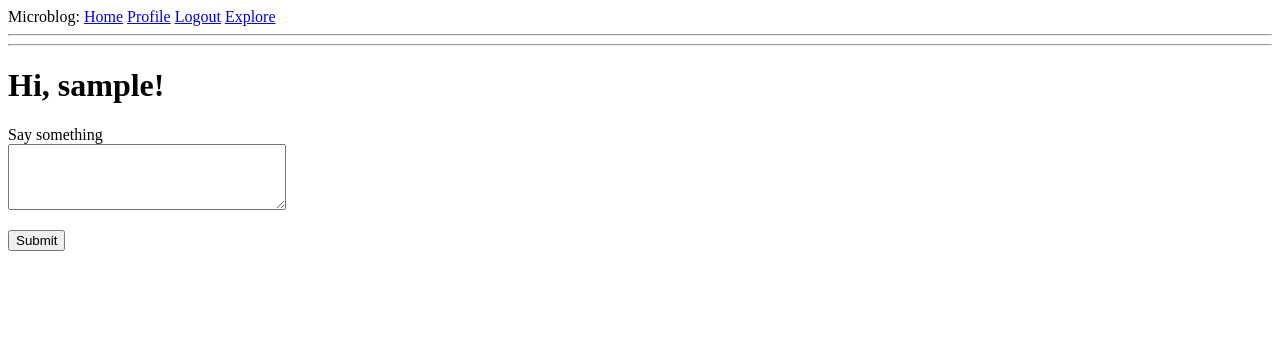
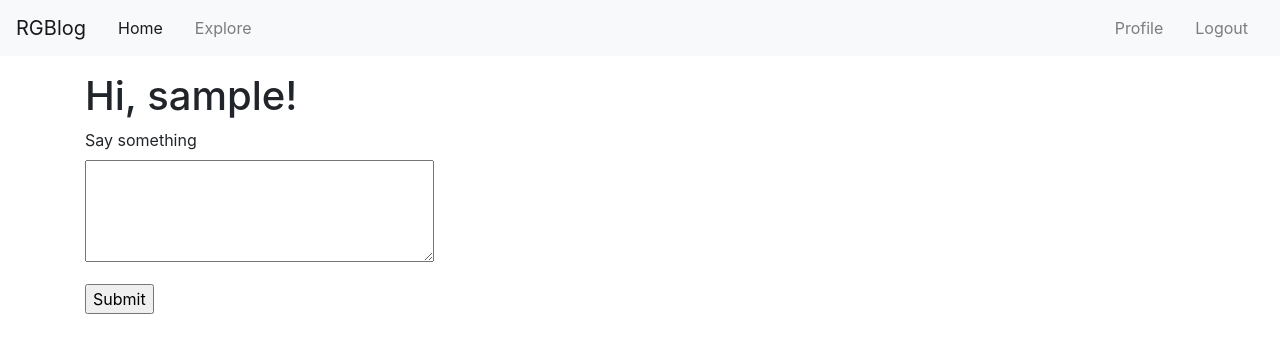
Before and after one commit to RamiGaggi/rami-gaggi-blog, a Flask app: page / in a window 1280 px wide. Shown: the top 353 px of the page. Run offline with Flask 2, Linux system fonts and the light colour scheme; the visitor is signed in with stand-in values (Sample User, id 1); data comes from the database, SQL or seed files in the repository; data that the repository does not hold is empty; some libraries are stand-ins or nearby versions.

Commit message:
feat: add bootstrap, make stylish layout

```diff
--- a/app/__init__.py
+++ b/app/__init__.py
@@ -4,6 +4,7 @@ from logging.handlers import RotatingFileHandler, SMTPHandler
 
 from app.config import Config
 from flask import Flask
+from flask_bootstrap import Bootstrap
 from flask_login import LoginManager
 from flask_mail import Mail
 from flask_migrate import Migrate
@@ -17,6 +18,7 @@ migrate = Migrate(app, db)
 login = LoginManager(app)
 login.login_view = 'login'
 mail = Mail(app)
+bootstrap = Bootstrap(app)
 
 from app import errors, models, views
 
--- a/app/templates/404.html
+++ b/app/templates/404.html
@@ -1,6 +1,6 @@
 {% extends "base.html" %}
 
-{% block content %}
+{% block app_content %}
     <h1>Page Not Found</h1>
     <p><a href="{{ url_for('index') }}">Back</a></p>
 {% endblock %}
--- a/app/templates/500.html
+++ b/app/templates/500.html
@@ -1,6 +1,6 @@
 {% extends "base.html" %}
 
-{% block content %}
+{% block app_content %}
     <h1>An unexpected error has occurred</h1>
     <p>The administrator has been notified. Sorry for the inconvenience!</p>
     <p><a href="{{ url_for('index') }}">Back</a></p>
--- /dev/null
+++ b/app/templates/_navbar.html
@@ -0,0 +1,31 @@
+<nav class="navbar navbar-expand-lg navbar-light bg-light mb-3">
+    <a class="navbar-brand" href="#">RGBlog</a>
+    <button class="navbar-toggler" type="button" data-toggle="collapse" data-target="#navbarTogglerDemo02" aria-controls="navbarTogglerDemo02" aria-expanded="false" aria-label="Toggle navigation">
+      <span class="navbar-toggler-icon"></span>
+    </button>
+
+    <div class="collapse navbar-collapse" id="navbarTogglerDemo02">
+        <ul class="navbar-nav mr-auto mt-2 mt-lg-0">
+            <li class="nav-item active mx-2">
+                <a class="nav-link" href="{{ url_for('index') }}">Home</a>
+            </li>
+            <li class="nav-item mx-2">
+                <a class="nav-link" href="{{ url_for('explore') }}">Explore</a>
+            </li>
+        </ul>
+        <ul class="navbar-nav navbar-right">
+            {% if current_user.is_anonymous %}
+                <li class="nav-item mx-2">
+                    <a class="nav-link" href="{{ url_for('login') }}">Login</a>
+                </li>
+            {% else %}
+                <li class="nav-item mx-2">
+                    <a class="nav-link" href="{{ url_for('user', username=current_user.username) }}">Profile</a>
+                </li>
+                <li class="nav-item mx-2">
+                    <a class="nav-link" href="{{ url_for('logout') }}">Logout</a>
+                </li>
+            {% endif %}
+        </ul>
+    </div>
+</nav>
--- a/app/templates/base.html
+++ b/app/templates/base.html
@@ -1,38 +1,56 @@
 <!DOCTYPE html>
 <html lang="en">
+
+    {% block  head %}
         <head>
             <meta charset="UTF-8">
             <meta http-equiv="X-UA-Compatible" content="IE=edge">
             <meta name="viewport" content="width=device-width, initial-scale=1.0">
-        {% if title %}
-            <title>{{ title }} - Microblog</title>
-        {% else %}
-            <title>Welcome to Microblog!</title>
-        {% endif %}
+
+            {% block title %}
+                <title>{% if title %}{{ title }} - RGBlog{% else %}Welcome to RGBlog!{% endif %}</title>
+            {% endblock %}
+
+            {% block styles %}
+                {{ bootstrap.load_css() }}
+            {% endblock %}
         </head>
+    {% endblock head %}
     <body>
-    <div>
-        Microblog:
-        <a href="{{ url_for('index') }}">Home</a>
-        {% if current_user.is_anonymous %}
-            <a href="{{ url_for('login') }}">Login</a>
-        {% else %}
-            <a href="{{ url_for('user', username=current_user.username) }}">Profile</a>
-            <a href="{{ url_for('logout') }}">Logout</a>
-            <a href="{{ url_for('explore') }}">Explore</a>
-        {% endif %}
-    </div>
-        <hr>
+
+    {% block navbar %}
+        {% include "_navbar.html" %}
+    {% endblock navbar%}
+
+    {% block content %}
+        <div class="container">
+
             {% with messages = get_flashed_messages() %}
                 {% if messages %}
-                <ul>
                     {% for message in messages %}
-                    <li>{{ message }}</li>
+                        <div class="alert alert-warning alert-dismissible fade show" role="alert">
+                          {{ message }}
+                          <button type="button" class="close" data-dismiss="alert" aria-label="Close">
+                            <span aria-hidden="true">&times;</span>
+                          </button>
+                        </div>
                     {% endfor %}
-                </ul>
                 {% endif %}
             {% endwith %}
-        <hr>
-        {% block content %}{% endblock %}
+
+            {% block app_content_before %}{% endblock %}
+
+            {% block app_content %}{% endblock %}
+
+            {% block app_content_after %}{% endblock %}
+
+            <scripts>
+                {{ bootstrap.load_js() }}
+                {% block scripts %}{% endblock scripts%}
+            </scripts>
+
+    {% endblock content %}
+
+        </div>
     </body>
 </html>
--- a/app/templates/edit_profile.html
+++ b/app/templates/edit_profile.html
@@ -1,6 +1,6 @@
 {% extends "base.html" %}
 
-{% block content %}
+{% block app_content %}
     <h1>Edit Profile</h1>
     <form action="" method="post">
         {{ form.hidden_tag() }}
--- a/app/templates/index.html
+++ b/app/templates/index.html
@@ -1,6 +1,6 @@
 {% extends 'base.html' %}
 
-{% block content %}
+{% block app_content %}
     <h1>Hi, {{ current_user.username }}!</h1>
     {% if form %}
         <form action="" method="post">
--- a/app/templates/login.html
+++ b/app/templates/login.html
@@ -1,6 +1,6 @@
 {% extends "base.html" %}
 
-{% block content %}
+{% block app_content %}
     <h1>Sign In</h1>
     <form action="" method="post" novalidate>
         {{ form.hidden_tag() }}
--- a/app/templates/register.html
+++ b/app/templates/register.html
@@ -1,6 +1,6 @@
 {% extends "base.html" %}
 
-{% block content %}
+{% block app_content %}
     <h1>Register</h1>
     <form action="" method="post">
         {{ form.hidden_tag() }}
--- a/app/templates/reset_password.html
+++ b/app/templates/reset_password.html
@@ -1,6 +1,6 @@
 {% extends "base.html" %}
 
-{% block content %}
+{% block app_content %}
     <h1>Reset Your Password</h1>
     <form action="" method="post">
         {{ form.hidden_tag() }}
--- a/app/templates/reset_password_request.html
+++ b/app/templates/reset_password_request.html
@@ -1,6 +1,6 @@
 {% extends "base.html" %}
 
-{% block content %}
+{% block app_content %}
     <h1>Reset Password</h1>
     <form action="" method="post">
         {{ form.hidden_tag() }}
--- a/app/templates/user.html
+++ b/app/templates/user.html
@@ -1,6 +1,6 @@
 {% extends "base.html" %}
 
-{% block content %}
+{% block app_content %}
     <table>
         <tr valign="top">
             <td><img src="{{ user.avatar(128) }}"></td>
--- a/pyproject.toml
+++ b/pyproject.toml
@@ -16,6 +16,7 @@ Flask-Login = "^0.5.0"
 WTForms = {extras = ["email"], version = "^2.3.3"}
 Flask-Mail = "^0.9.1"
 PyJWT = "^2.1.0"
+Bootstrap-Flask = "^1.8.0"
 
 [tool.poetry.dev-dependencies]
 pytest = "^5.2"
```
Also changed, not shown: 1 other file. Lines whose indentation alone changed are shown as unchanged.
